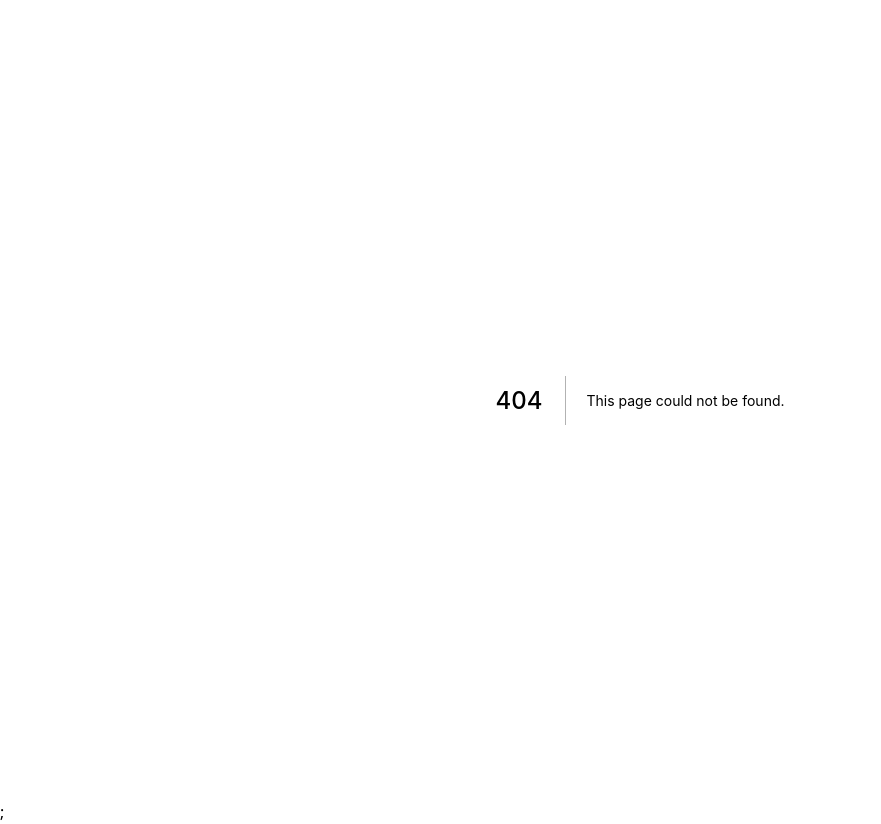
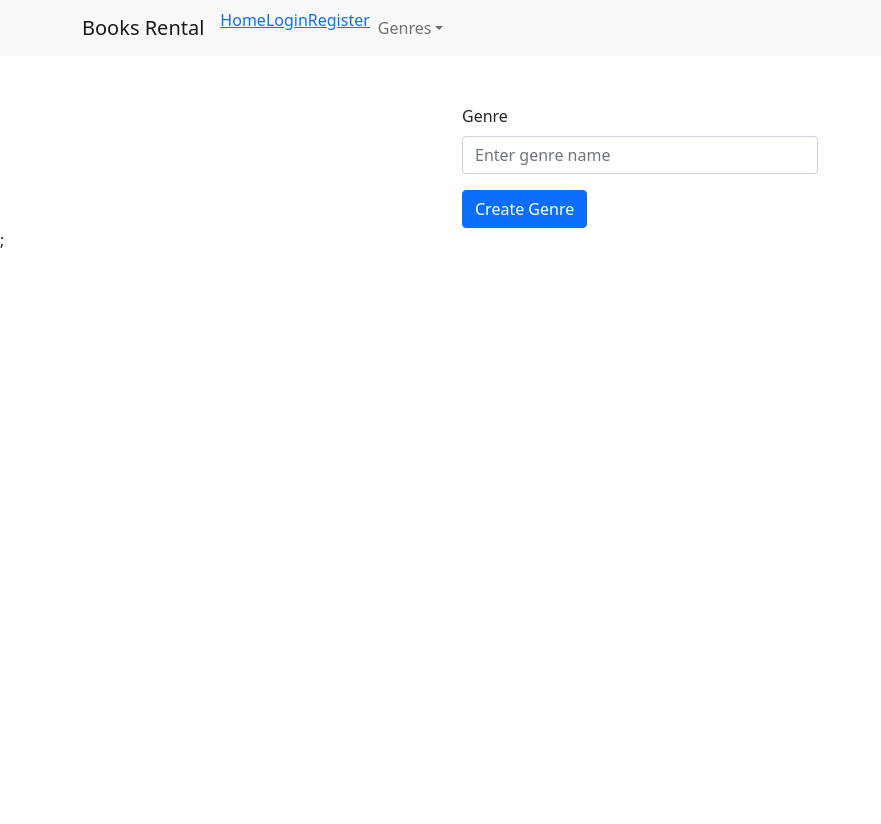
Before and after one commit to jacopobacci/books-rental-client, a Next.js app: page /genres/create in a window 1280 px wide. Before the commit this address had no page. Shown: the whole page, without its empty margins (0-881 px from the left). After the commit the page ends 800 px from the top, so only its background shows below. Built offline with nearby package versions, Linux system fonts and the light colour scheme.

Commit message:
add genre

```diff
--- a/components/NavigationBar.js
+++ b/components/NavigationBar.js
@@ -28,12 +28,9 @@ const NavigationBar = () => {
                 </Link>
               </>
             )}
-            <NavDropdown title="Dropdown" id="basic-nav-dropdown">
-              <NavDropdown.Item href="#action/3.1">Action</NavDropdown.Item>
-              <NavDropdown.Item href="#action/3.2">Another action</NavDropdown.Item>
-              <NavDropdown.Item href="#action/3.3">Something</NavDropdown.Item>
-              <NavDropdown.Divider />
-              <NavDropdown.Item href="#action/3.4">Separated link</NavDropdown.Item>
+            <NavDropdown title="Genres" id="basic-nav-dropdown">
+              <NavDropdown.Item href="/genres">All genres</NavDropdown.Item>
+              <NavDropdown.Item href="/genres/create">Create Genre</NavDropdown.Item>
             </NavDropdown>
           </Nav>
         </Navbar.Collapse>
--- a/pages/_app.js
+++ b/pages/_app.js
@@ -1,52 +1,10 @@
 import "../styles/globals.css";
 import "bootstrap/dist/css/bootstrap.min.css";
 import { AuthContext } from "../shared/context/auth-context";
-import { useState, useCallback, useEffect } from "react";
-
-let logoutTimer;
+import { useAuth } from "../shared/hooks/auth-hook";
 
 function MyApp({ Component, pageProps }) {
-  const [token, setToken] = useState(false);
-  const [tokenExpirationDate, setTokenExpirationDate] = useState();
-  const [userId, setUserId] = useState(false);
-
-  const login = useCallback((uid, token, expirationDate) => {
-    setToken(token);
-    setUserId(uid);
-    const tokenExpirationDate = expirationDate || new Date(new Date().getTime() + 1000 * 60 * 60 * 72); // 3 days
-    setTokenExpirationDate(tokenExpirationDate);
-    localStorage.setItem(
-      "userData",
-      JSON.stringify({
-        userId: uid,
-        token: token,
-        expiration: tokenExpirationDate.toISOString(),
-      })
-    );
-  }, []);
-
-  const logout = useCallback(() => {
-    setToken(null);
-    setTokenExpirationDate(null);
-    setUserId(null);
-    localStorage.removeItem("userData");
-  }, []);
-
-  useEffect(() => {
-    if (token && tokenExpirationDate) {
-      const remainingTime = tokenExpirationDate.getTime() - new Date().getTime();
-      logoutTimer = setTimeout(logout, remainingTime);
-    } else {
-      clearTimeout(logoutTimer);
-    }
-  }, [token, logout, tokenExpirationDate]);
-
-  useEffect(() => {
-    const storedData = JSON.parse(localStorage.getItem("userData"));
-    if (storedData && storedData.token && new Date(storedData.expiration) > new Date()) {
-      login(storedData.userId, storedData.token, new Date(storedData.expiration));
-    }
-  }, [login]);
+  const { token, login, logout, userId } = useAuth();
 
   return (
     <AuthContext.Provider value={{ isLoggedIn: !!token, token, login, logout }}>
--- /dev/null
+++ b/pages/genres/create.js
@@ -0,0 +1,49 @@
+import { Form, Button, Row, Container, Col } from "react-bootstrap";
+import NavigationBar from "../../components/NavigationBar";
+import { AuthContext } from "../../shared/context/auth-context";
+import { useContext } from "react";
+
+const create = () => {
+  const auth = useContext(AuthContext);
+
+  const createGenre = async (evt) => {
+    evt.preventDefault();
+
+    try {
+      await fetch(`http://localhost:3001/api/genres`, {
+        body: JSON.stringify({
+          name: evt.target.name.value,
+        }),
+        headers: {
+          "Content-Type": "application/json",
+          Authorization: `Bearer ${auth.token}`,
+        },
+        method: "POST",
+      });
+    } catch (error) {
+      console.log(error);
+    }
+  };
+  return (
+    <div>
+      <NavigationBar />
+      <Container>
+        <Row className="justify-content-center align-items-center">
+          <Col xs lg="4">
+            <Form onSubmit={createGenre}>
+              <Form.Group className="mb-3" controlId="name">
+                <Form.Label>Genre</Form.Label>
+                <Form.Control type="name" placeholder="Enter genre name" name="name" autoComplete="name" required />
+              </Form.Group>
+              <Button variant="primary" type="submit" className="me-3">
+                Create Genre
+              </Button>
+            </Form>
+          </Col>
+        </Row>
+      </Container>
+    </div>
+  );
+};
+
+export default create;
--- a/pages/login.js
+++ b/pages/login.js
@@ -31,7 +31,6 @@ const login = () => {
       const json = jwt.decode(token);
       const { firstName, lastName, userId } = json;
       auth.login(userId, token);
-      console.log(userId);
       setMessage(`Welcome ${firstName} ${lastName}`);
     } else {
       setMessage("Something went wrong");
--- /dev/null
+++ b/shared/hooks/auth-hook.js
@@ -0,0 +1,49 @@
+import { useState, useEffect, useCallback } from "react";
+
+let logoutTimer;
+
+export const useAuth = () => {
+  const [token, setToken] = useState(false);
+  const [tokenExpirationDate, setTokenExpirationDate] = useState();
+  const [userId, setUserId] = useState(false);
+
+  const login = useCallback((uid, token, expirationDate) => {
+    setToken(token);
+    setUserId(uid);
+    const tokenExpirationDate = expirationDate || new Date(new Date().getTime() + 1000 * 60 * 60 * 72); // 3 days
+    setTokenExpirationDate(tokenExpirationDate);
+    localStorage.setItem(
+      "userData",
+      JSON.stringify({
+        userId: uid,
+        token: token,
+        expiration: tokenExpirationDate.toISOString(),
+      })
+    );
+  }, []);
+
+  const logout = useCallback(() => {
+    setToken(null);
+    setTokenExpirationDate(null);
+    setUserId(null);
+    localStorage.removeItem("userData");
+  }, []);
+
+  useEffect(() => {
+    if (token && tokenExpirationDate) {
+      const remainingTime = tokenExpirationDate.getTime() - new Date().getTime();
+      logoutTimer = setTimeout(logout, remainingTime);
+    } else {
+      clearTimeout(logoutTimer);
+    }
+  }, [token, logout, tokenExpirationDate]);
+
+  useEffect(() => {
+    const storedData = JSON.parse(localStorage.getItem("userData"));
+    if (storedData && storedData.token && new Date(storedData.expiration) > new Date()) {
+      login(storedData.userId, storedData.token, new Date(storedData.expiration));
+    }
+  }, [login]);
+
+  return { token, login, logout, userId };
+};
```
Also changed, not shown: pages/register.js (+15 -2 lines), 1 other file (tests, documents, lock files or other folders).
